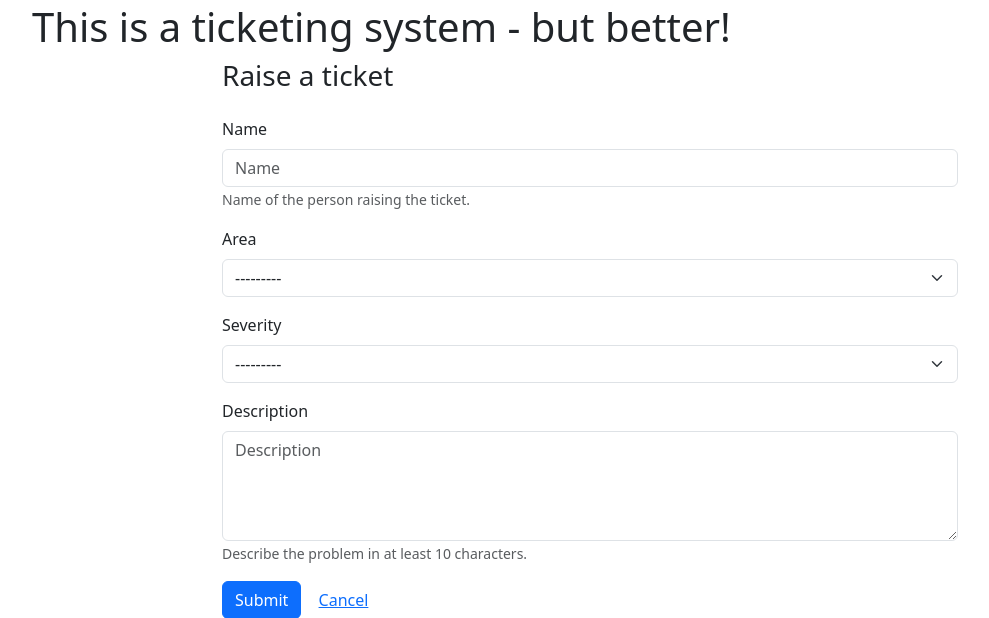
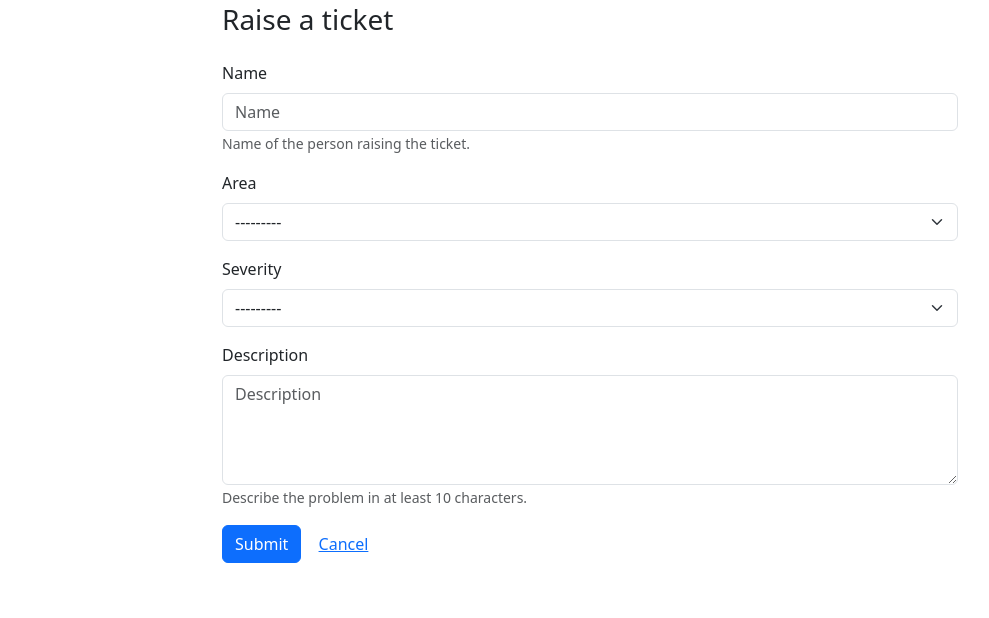
Before and after one commit to timdnewman/sel7DevOps, a Django app: page /tickets/new/ in a window 1280 px wide. Shown: the part 53-671 px from the top of the page, without its empty margins (50-1039 px from the left). Run offline with Django 4.2, Linux system fonts and the light colour scheme; the visitor is signed in with stand-in values (Sample User, id 1); some libraries are stand-ins or nearby versions.

Commit message:
Removed header

```diff
--- a/devOpsAssignment/templates/base.html
+++ b/devOpsAssignment/templates/base.html
@@ -33,7 +33,6 @@
     </div>
   </nav>
   <main class="container">
-    <h1>This is a ticketing system - but better!</h1>
     {% if messages %}
       {% bootstrap_messages %}
     {% endif %}
```
